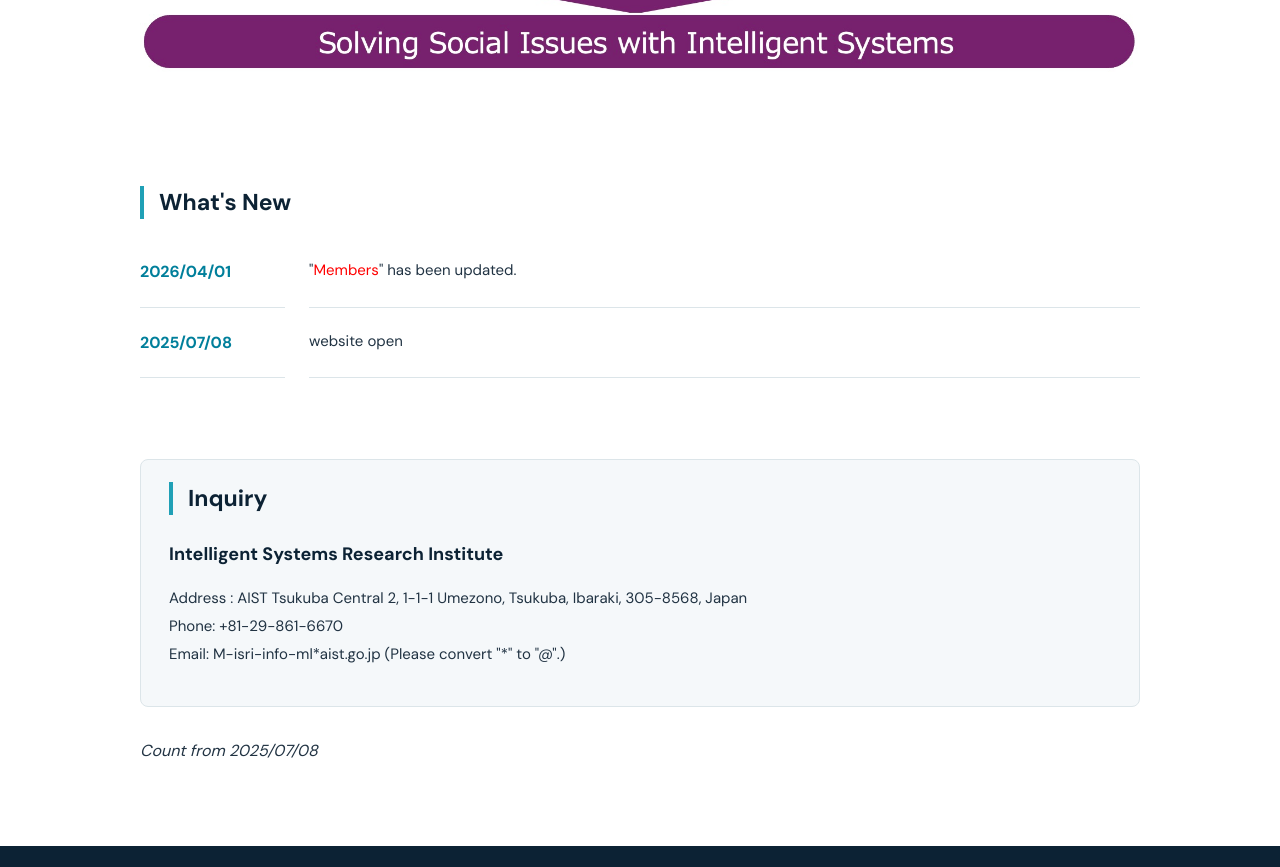
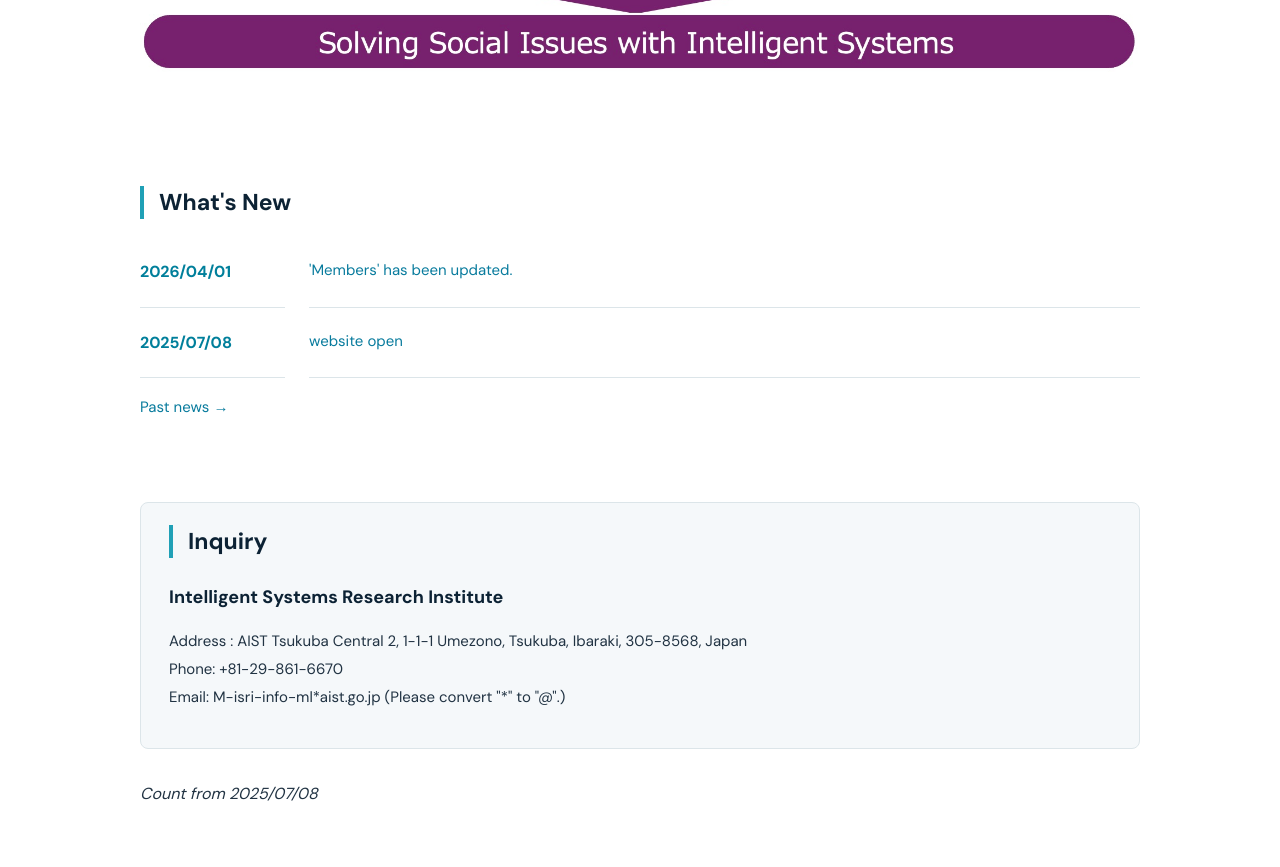
Before and after one commit to isri-aist/isri-aist.github.io, a Jekyll site: the page built from en/index.md, in a window 1280 px wide and 900 px high, scrolled down 1549 px, cut to the strip 0-867 px from the top of the window. Built offline with Jekyll 4.4.1, drawn with Linux system fonts in a browser that asks for light colours.

Commit message:
Improve bilingual navigation and news architecture

```diff
--- a/en/index.md
+++ b/en/index.md
@@ -21,18 +21,9 @@ permalink: /en/
 <div style="text-align: center;"><img border="0" src="{{ '/en/images/isri_concept_en.jpg' | relative_url }}" style=""/></div>
 <br/>
 <br/>
-<div class="newsListTitle">
-<div class="newslistall"></div>
-<h2>What's New</h2>
-</div>
-<div>
-<dl class="newsListCont">
-<dt>2026/04/01</dt>
-<dd>"<a href="{{ '/en/member/' | relative_url }}" target="_self"><span style="color : #ff0000;">Members</span></a>" has been updated.</dd>
-<dt>2025/07/08</dt>
-<dd>website open</dd>
-</dl>
-</div>
+<div class="newsListTitle"><h2>What's New</h2></div>
+<dl class="newsListCont">{% assign en_posts = site.posts | where: 'lang', 'en' %}{% for post in en_posts limit:5 %}<dt>{{ post.date | date: '%Y/%m/%d' }}</dt><dd><a href="{{ post.url | relative_url }}">{{ post.title }}</a></dd>{% endfor %}</dl>
+<p class="news-archive-link"><a href="{{ '/en/archive/' | relative_url }}">Past news →</a></p>
 <br/>
 <!-- Inquiry -->
 <div class="grayLineBox">
```
